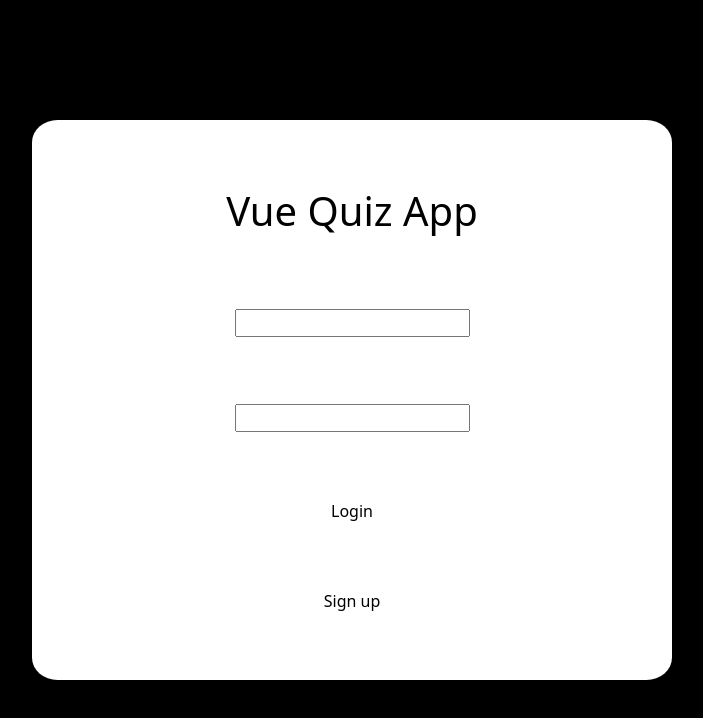
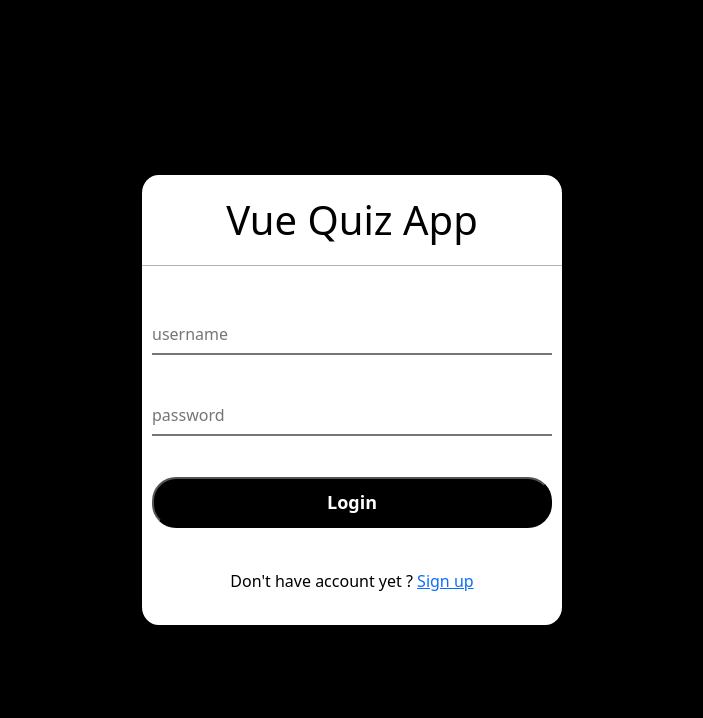
Before and after one commit to robertvitoriano/vue-quiz, a Vue app: page /login in a window 1280 px wide. Shown: the top 718 px of the page, without its empty margins (288-991 px from the left). Built offline with nearby package versions, Linux system fonts and the light colour scheme.

Commit message:
finish form styling for desktop

```diff
--- a/src/views/Login.vue
+++ b/src/views/Login.vue
@@ -1,11 +1,13 @@
 <template>
   <div class="wrapper">
-    <div class="form-container">
-      <h1>Vue Quiz App</h1>
-      <input v-model="loginForm.username" class="login-input">
-      <input v-model="loginForm.password" class="login-input">
-      <div @click="submit" class="login-button">Login</div>
-      <div @click="submit" class="login-button">Sign up</div>
+    <div class="content">
+      <h1 class="login-form-title">Vue Quiz App</h1>
+      <div class="form-container">
+        <input v-model="loginForm.username" class="login-input" placeholder="username">
+        <input v-model="loginForm.password" class="login-input" placeholder="password" type="password">
+        <button @click.prevent="submit" class="login-button">Login</button>
+        <span>Don't have account yet ? <a @click.prevent="submit" class="sign-up">Sign up</a></span>
+      </div>
     </div>
   </div>
 </template>
@@ -55,10 +57,57 @@ export default {
   flex-direction: column;
   justify-content: space-evenly;
   align-items: center;
+  color: black;
+  padding-right: 10px;
+  padding-left: 10px;
+  height: 80%;
+}
+
+.content {
+  height: 450px;
   background-color: white;
   color: black;
-  width:50%;
-  height:70%;
   border-radius: 4%;
+
+}
+
+.login-input {
+  width: 25rem;
+  height: 2.5rem;
+  border-top: none;
+  border-left: none;
+  border-right: none;
+  outline: none;
+}
+
+.login-button {
+  background-color: black;
+  color: white;
+  padding: 10px;
+  font-size: 18px;
+  font-weight: bold;
+  width: 100%;
+  border-radius: 1.5rem;
+}
+
+.sign-up-button {
+  background-color: transparent;
+  border: none;
+}
+
+.sign-up-button:hover {
+  text-decoration: underline;
+}
+
+.login-form-title {
+  border-bottom: 1px solid rgba(0, 0, 0, 0.3);
+  padding-bottom: 5%;
+  padding-top: 5%;
+  width: 100%;
+  text-align: center;
+}
+.sign-up:hover{
+  cursor: pointer;
+
 }
 </style>
```
